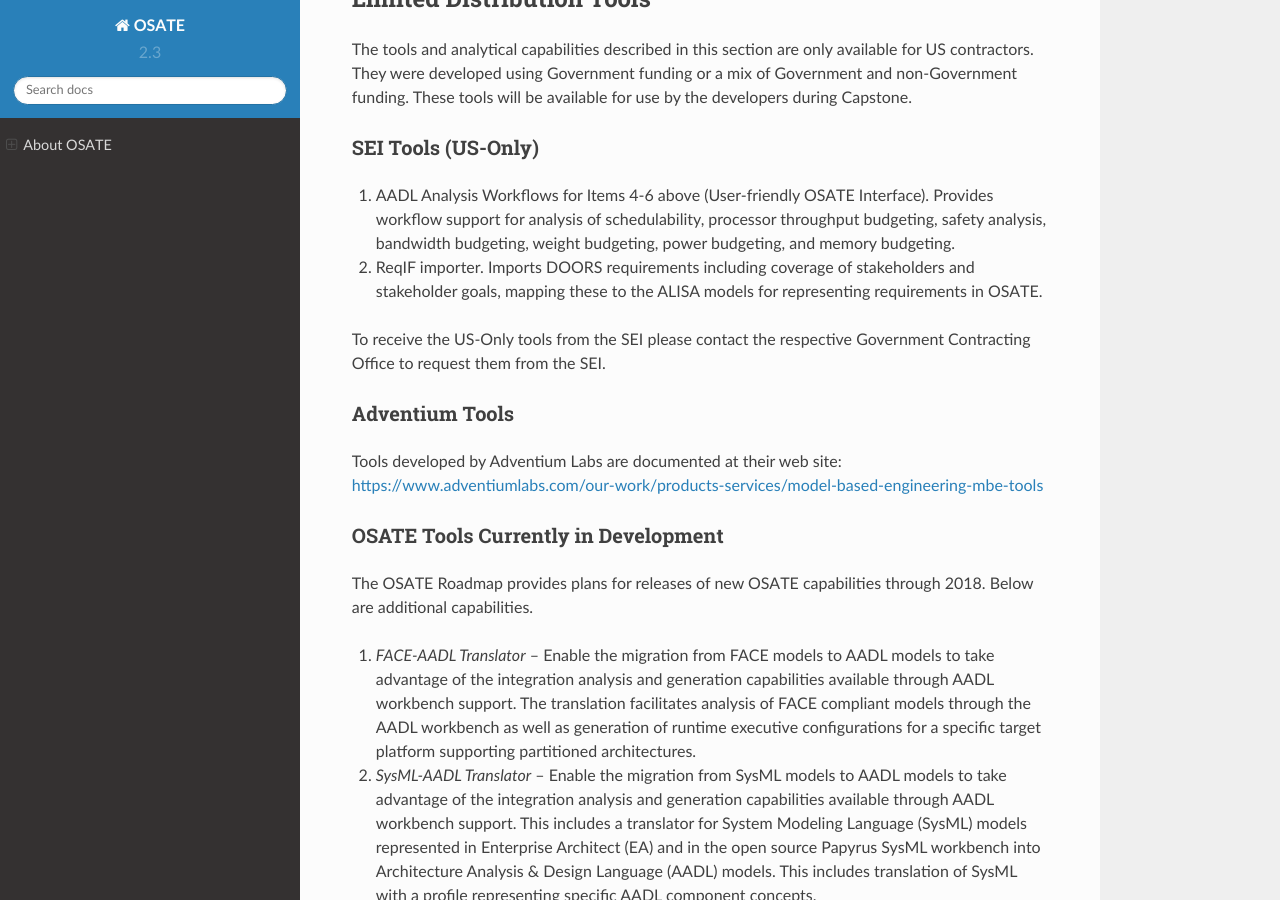
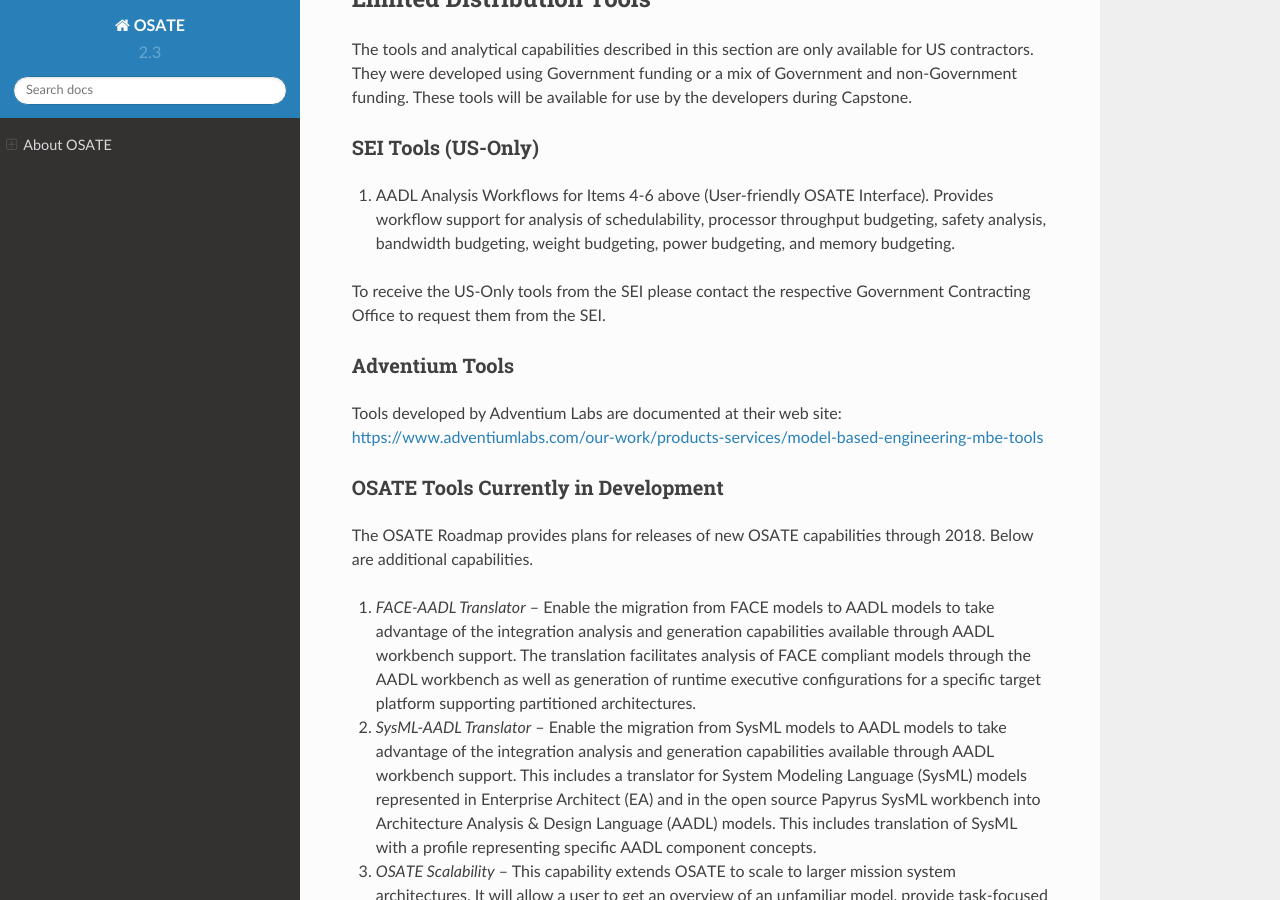
Before and after one commit to osate/website, a Sphinx documentation site: the page built from source/about-osate.md, in a window 1280 px wide and 900 px high, scrolled down 3613 px. Built offline with Sphinx 7.4.7 and the Read the Docs theme 2.0.0, drawn with Linux system fonts in a browser that asks for light colours.

Commit message:
reqif importer is unmaintained, remove it

```diff
--- a/source/about-osate.md
+++ b/source/about-osate.md
@@ -102,7 +102,6 @@
 
 1. AADL Analysis Workflows for Items 4-6 above (User-friendly OSATE Interface). Provides workflow support for analysis of schedulability, processor throughput budgeting,
    safety analysis, bandwidth budgeting, weight budgeting, power budgeting, and memory budgeting.
-2. ReqIF importer. Imports DOORS requirements including coverage of stakeholders and stakeholder goals, mapping these to the ALISA models for representing requirements in OSATE.
 
 To receive the US-Only tools from the SEI please contact the respective Government Contracting Office to request them from the SEI.
 
```
